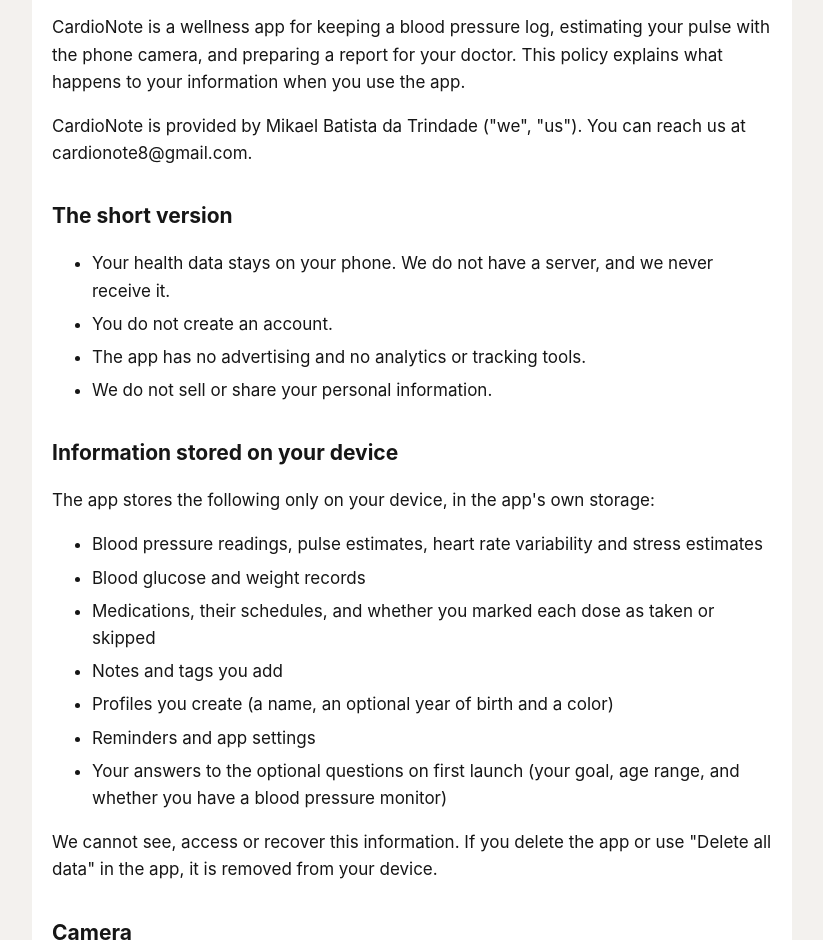
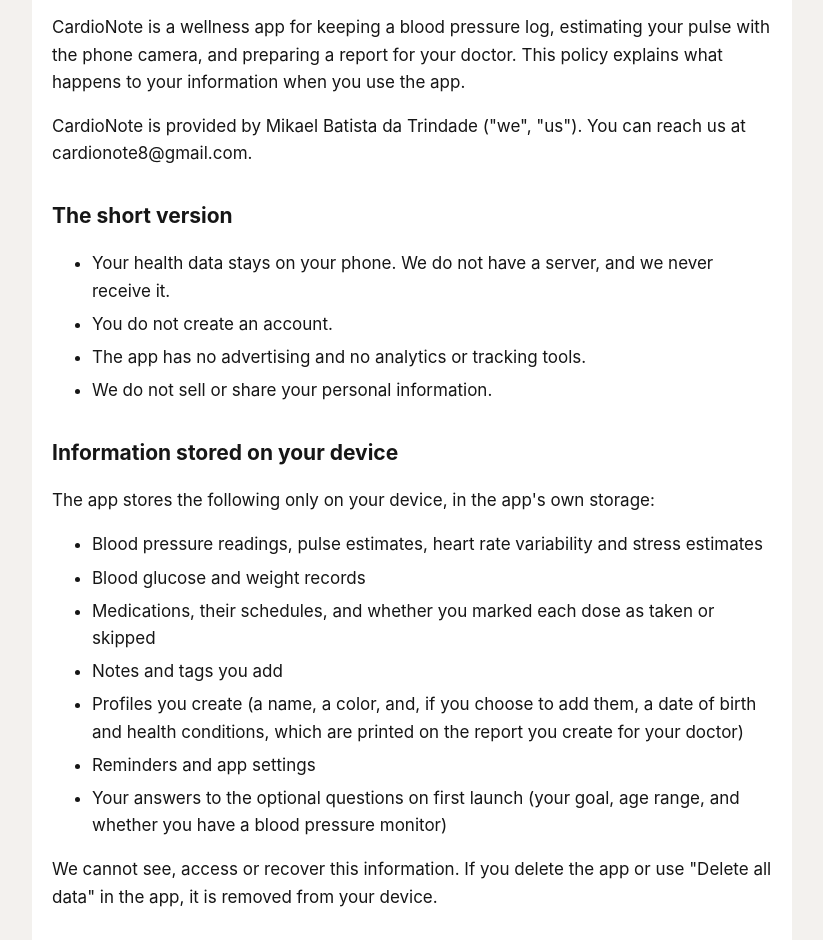
Before and after one commit to mikaelbatista/cardionote-legal, a plain HTML site: page privacy-policy.html in a window 1280 px wide. Shown: the part 138-1078 px from the top of the page, without its empty margins (228-1051 px from the left). Drawn offline with Linux system fonts and the light colour scheme.

Commit message:
Privacy policy: optional date of birth and health conditions on the profile

```diff
--- a/privacy-policy.html
+++ b/privacy-policy.html
@@ -8,7 +8,7 @@
 <ul><li>Your health data stays on your phone. We do not have a server, and we never receive it.</li><li>You do not create an account.</li><li>The app has no advertising and no analytics or tracking tools.</li><li>We do not sell or share your personal information.</li></ul>
 <h2>Information stored on your device</h2>
 <p>The app stores the following only on your device, in the app's own storage:</p>
-<ul><li>Blood pressure readings, pulse estimates, heart rate variability and stress estimates</li><li>Blood glucose and weight records</li><li>Medications, their schedules, and whether you marked each dose as taken or skipped</li><li>Notes and tags you add</li><li>Profiles you create (a name, an optional year of birth and a color)</li><li>Reminders and app settings</li><li>Your answers to the optional questions on first launch (your goal, age range, and whether you have a blood pressure monitor)</li></ul>
+<ul><li>Blood pressure readings, pulse estimates, heart rate variability and stress estimates</li><li>Blood glucose and weight records</li><li>Medications, their schedules, and whether you marked each dose as taken or skipped</li><li>Notes and tags you add</li><li>Profiles you create (a name, a color, and, if you choose to add them, a date of birth and health conditions, which are printed on the report you create for your doctor)</li><li>Reminders and app settings</li><li>Your answers to the optional questions on first launch (your goal, age range, and whether you have a blood pressure monitor)</li></ul>
 <p>We cannot see, access or recover this information. If you delete the app or use "Delete all data" in the app, it is removed from your device.</p>
 <h2>Camera</h2>
 <p>When you estimate your pulse, the app uses the back camera and the flash. Each camera frame is reduced to an average color value on your device and then discarded. No photo or video is saved, and nothing from the camera leaves your phone.</p>
```
